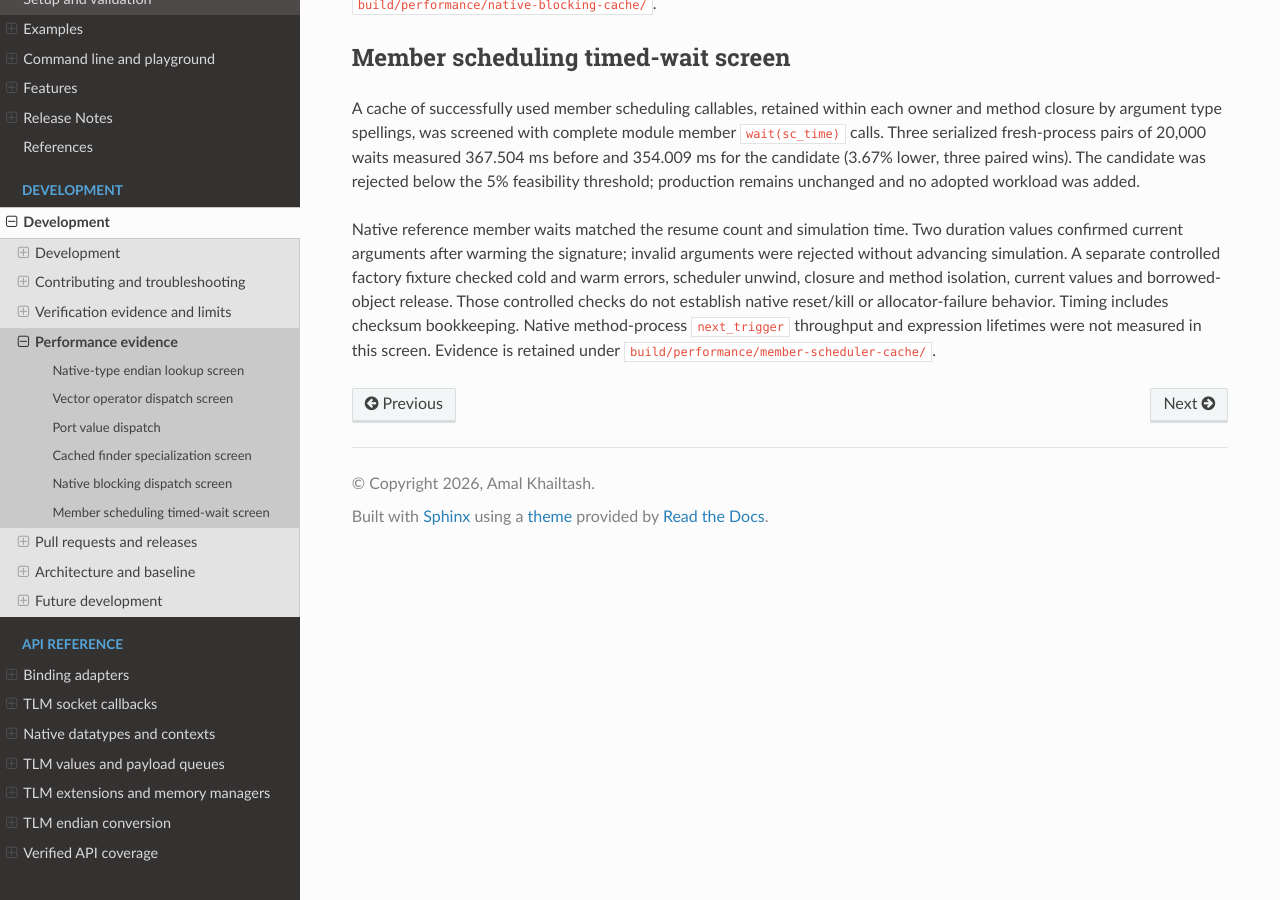
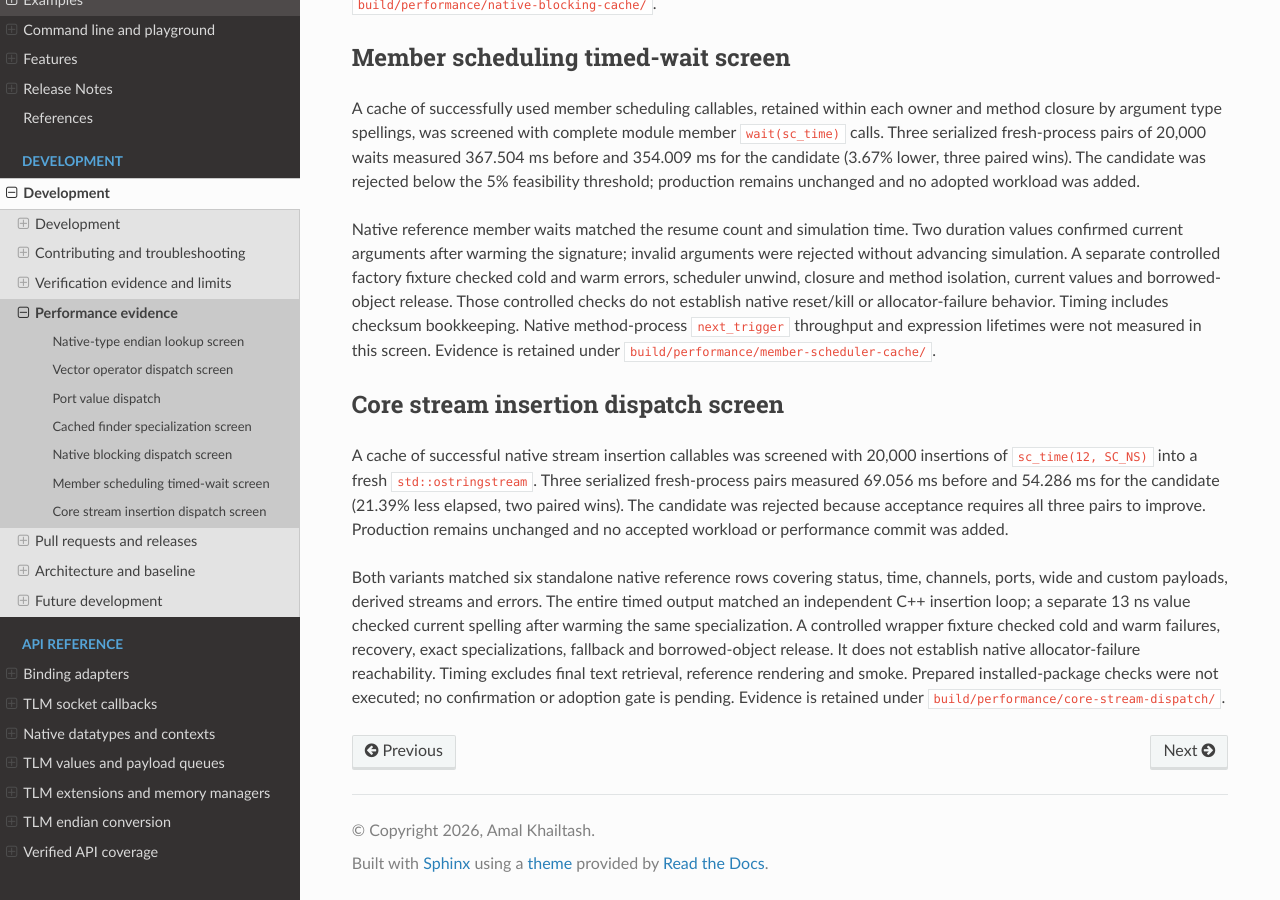
Before and after one commit to amal-khailtash/pysystemc, a Sphinx documentation site: the page built from docs/development/performance.rst, in a window 1280 px wide and 900 px high, scrolled down 3088 px. Built offline with Sphinx 7.4.7 and the Read the Docs theme 3.1.0, drawn with Linux system fonts in a browser that asks for light colours.

Commit message:
docs: record rejected core stream insertion dispatch cache screen

```diff
--- a/docs/_static/performance-results.json
+++ b/docs/_static/performance-results.json
@@ -664,6 +664,24 @@
         "build/performance/member-scheduler-cache/paired.json.acceptance.json"
       ],
       "limits": "Timed sc_time member waits only. No native next_trigger throughput, reset/kill, expression or package acceptance for this candidate. Controlled actual factory checks cold/warm exceptions, unwind, current values, closure/method isolation and borrowed proxy release."
+    },
+    {
+      "id": "core-stream-insertion-dispatch",
+      "date": "2026-11-10",
+      "status": "rejected",
+      "before_ms": 69.05627995729446,
+      "candidate_ms": 54.28612604737282,
+      "elapsed_reduction_percent": 21.38857453522801,
+      "pairs": 3,
+      "wins": 2,
+      "scope": "Repeated sc_time(12, SC_NS) insertions into one fresh std::ostringstream, including the complete Python adapter and native formatting call. Each child first runs tests/models/sc_core_public_streams.py. The timed region excludes imports, native kernel smoke, 100 warm insertions, final string retrieval, the direct C++ reference loop, and the separate 13 ns spelling check.",
+      "reason": "A paired loss fails the required 3/3 feasibility gate; production unchanged.",
+      "evidence": [
+        "build/performance/core-stream-dispatch/paired.json",
+        "build/performance/core-stream-dispatch/paired.json.acceptance.json",
+        "build/performance/core-stream-dispatch/native-reference.json"
+      ],
+      "limits": "Complete time insertion only timed. Six broad public-stream smoke rows match independent native reference; entire timed text matches native loop. Controlled wrapper cold/warm failures/lifetimes are not native allocator-failure reachability. Package checks prepared but not executed; no ten-pair confirmation or adopted slice."
     }
   ],
   "current_working_tree_acceptance": {
--- a/docs/development/performance.rst
+++ b/docs/development/performance.rst
@@ -241,3 +241,24 @@ behavior. Timing includes checksum bookkeeping. Native method-process
 ``next_trigger`` throughput and expression lifetimes were not measured in this
 screen. Evidence is retained under
 ``build/performance/member-scheduler-cache/``.
+
+Core stream insertion dispatch screen
+-------------------------------------
+
+A cache of successful native stream insertion callables was screened with
+20,000 insertions of ``sc_time(12, SC_NS)`` into a fresh ``std::ostringstream``.
+Three serialized fresh-process pairs measured 69.056 ms before and 54.286 ms
+for the candidate (21.39% less elapsed, two paired wins). The candidate was
+rejected because acceptance requires all three pairs to improve. Production
+remains unchanged and no accepted workload or performance commit was added.
+
+Both variants matched six standalone native reference rows covering status,
+time, channels, ports, wide and custom payloads, derived streams and errors.
+The entire timed output matched an independent C++ insertion loop; a separate
+13 ns value checked current spelling after warming the same specialization.
+A controlled wrapper fixture checked cold and warm failures, recovery, exact
+specializations, fallback and borrowed-object release. It does not establish
+native allocator-failure reachability. Timing excludes final text retrieval,
+reference rendering and smoke. Prepared installed-package checks were not
+executed; no confirmation or adoption gate is pending. Evidence is retained
+under ``build/performance/core-stream-dispatch/``.
```
